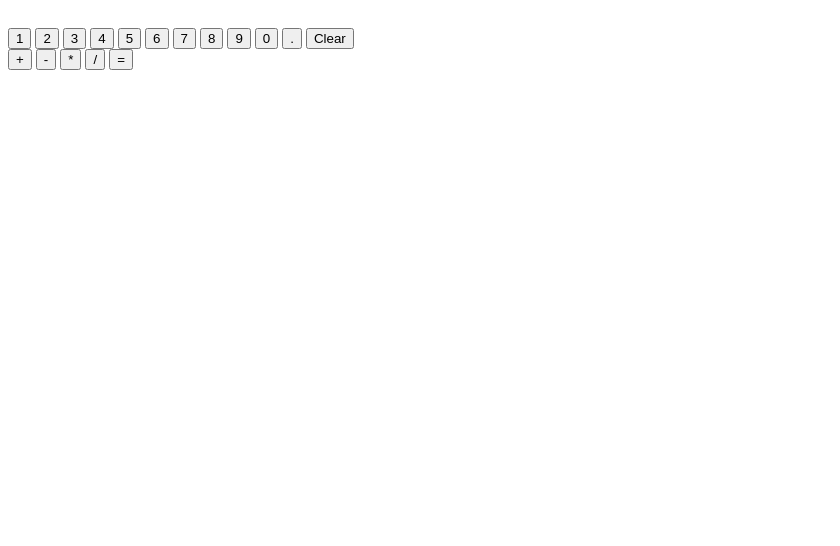
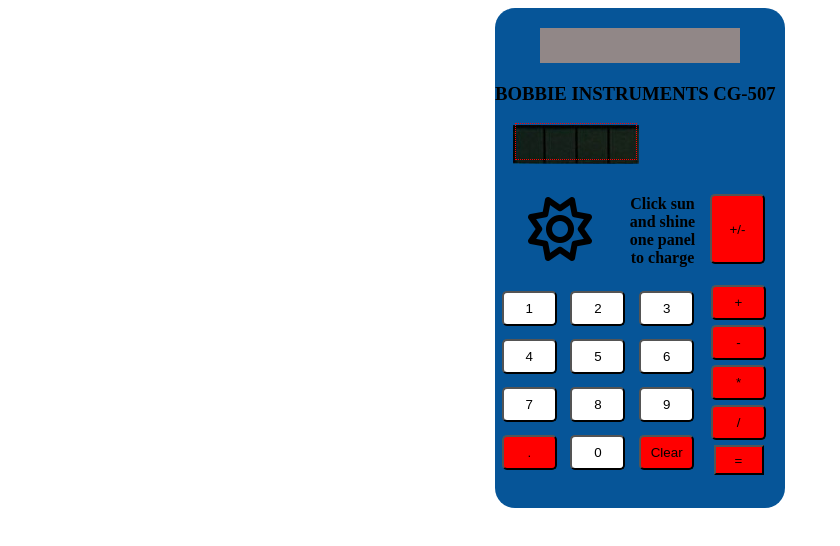
Before and after one commit to JuniorJr4/Calculator, a plain HTML site: page index.html in a window 1280 px wide. Shown: the whole page, without its empty margins (0-840 px from the left). Drawn offline with Linux system fonts and the light colour scheme.

Commit message:
add css and charge mode. to finish

```diff
--- a/index.html
+++ b/index.html
@@ -5,34 +5,54 @@
     <meta charset="UTF-8">
     <meta http-equiv="X-UA-Compatible" content="IE=edge">
     <meta name="viewport" content="width=device-width, initial-scale=1.0">
+    <script src="https://kit.fontawesome.com/614d2f61fa.js" crossorigin="anonymous"></script>
     <link rel="stylesheet" href="style.css">
     <title>Document</title>
 </head>
 
 <body>
-    <div class="display-container">
-        <div class="display"></div>
-    </div>
-    <div class="number-btns">
-        <button class="number" value="1">1</button>
-        <button class="number" value="2">2</button>
-        <button class="number" value="3">3</button>
-        <button class="number" value="4">4</button>
-        <button class="number" value="5">5</button>
-        <button class="number" value="6">6</button>
-        <button class="number" value="7">7</button>
-        <button class="number" value="8">8</button>
-        <button class="number" value="9">9</button>
-        <button class="number" value="0">0</button>
-        <button class="number" value=".">.</button>
-        <button class="clear">Clear</button>
-    </div>
-    <div class="operator-btns">
-        <button class="operator" value="plus">+</button>
-        <button class="operator" value="minus">-</button>
-        <button class="operator" value="times">*</button>
-        <button class="operator" value="divided">/</button>
-        <button class="equals" value="equals">=</button>
+    <div class="shell">
+        <div class="display-container">
+            <span class="back">
+                <div class="display no-sun"></div>
+                <div class="fake-panel"></div>
+            </span>
+        </div>
+        <h3 class="title">BOBBIE INSTRUMENTS CG-507</h3>
+        <div class="solar-container">
+            <div class="solar"><img class="solar-panel" src="images/solar-panel.jpg"></div>
+
+        </div>
+        <div class="sun-container">
+            <div class="sun"><i class="fa-regular fa-sun fa-4x"></i></div>
+            <h4 class="charge">Click sun and shine one panel to charge</h4>
+            <div class="top-btn">
+                <button class="plus-minus operator minus red" value="-">+/-</button>
+            </div>
+        </div>
+        <div class="all-btns">
+            <div class="number-btns">
+                <button class="number white" value="1">1</button>
+                <button class="number white" value="2">2</button>
+                <button class="number white" value="3">3</button>
+                <button class="number white" value="4">4</button>
+                <button class="number white" value="5">5</button>
+                <button class="number white" value="6">6</button>
+                <button class="number white" value="7">7</button>
+                <button class="number white" value="8">8</button>
+                <button class="number white" value="9">9</button>
+                <button class="number red" value=".">.</button>
+                <button class="number white" value="0">0</button>
+                <button class="clear number red">Clear</button>
+            </div>
+            <div class="operator-btns">
+                <button class="operator red" value="plus">+</button>
+                <button class="operator red" value="minus">-</button>
+                <button class="operator red" value="times">*</button>
+                <button class="operator red" value="divided">/</button>
+                <button class="equals red" value="equals">=</button>
+            </div>
+        </div>
     </div>
 
     <script src="script.js"></script>
--- a/script.js
+++ b/script.js
@@ -4,13 +4,19 @@ let operandInProgress = '';
 let operatorInProgress = false;
 let witchOperator = ''; //It's Halloween!
 
+const page = document.querySelector('html');
 const displayScreen = document.querySelector('.display');
 const allNumberButtons = document.querySelectorAll('.number');
 const allOperatorButtons = document.querySelectorAll('.operator');
 const clearButton = document.querySelector('.clear');
 const equalsButton = document.querySelector('.equals');
+const negativeSign = document.querySelector('.plus-minus');
+const charger = document.querySelector('.fa-sun');
+const solarPanel = document.querySelector('.fake-panel');
 
+charger.addEventListener('mousedown', readyCharge);
 
+negativeSign.addEventListener('click', plusMinus);
 
 allOperatorButtons.forEach(btn => {
     btn.addEventListener('click', operatorButtonClick);
@@ -23,12 +29,22 @@ allNumberButtons.forEach(btn => {
 clearButton.addEventListener('click', clearAll);
 equalsButton.addEventListener('click', equalsButtonClick);
 
+function charge() {
+    displayScreen.classList.remove('no-sun');
+}
+
+function readyCharge() {
+
+    page.style.cursor = "url('images/flashlight.cur'), auto"
+}
+
 function equalsButtonClick() {
     if (witchOperator === '') {
         return;
     }
     calculateExpression(witchOperator);
     operandInProgress = operand1;
+    //formatNumber(operandInProgress);
     operand1 = '';
     operatorInProgress = false;
     console.log('operand1: ' + operand1,
@@ -89,6 +105,10 @@ function calculateExpression(e) {
             operandInProgress = 1;
         } else if (operand1 === '') {
             operand1 = 1;
+        } else if (operandInProgress = '0') {
+            clearAll();
+            display('Does not compute!');
+            return;
         }
         operand1 = Number(operand1);
         operandInProgress = Number(operandInProgress);
@@ -124,8 +144,23 @@ function operatorButtonClick(e) {
         ' witch: ' + witchOperator);
 }
 
+function plusMinus(e) {
+    if (operandInProgress[0] !== '-') {
+        operandInProgress = e.target.value + operandInProgress;
+        display(operandInProgress);
+    } else if (operandInProgress[0] === '-') {
+        operandInProgress = operandInProgress.substring(1);
+        display(operandInProgress);
+    }
+    console.log('operand1: ' + operand1,
+        ' andIn: ' + operandInProgress,
+        ' atorIn: ' + operatorInProgress,
+        ' witch: ' + witchOperator);
+}
+
+
 function NumberButtonClick(e) {
-    if (e.target.value.length >= 10) return;
+    if (operandInProgress.length >= 10) return;
     if (e.target.value === '.' && operandInProgress % 1 != 0) return;
     if (operatorInProgress) {
         operatorInProgress = false;
@@ -167,7 +202,7 @@ function divide(x, y) {
 function formatNumber(num) {
     if (typeof (num) !== 'string') {
         num = num.limitDecimals(4);
-        num = String(num);
+        num = toString(num);
     }
     return num;
 }
@@ -185,5 +220,6 @@ Number.prototype.limitDecimals = function (n) {
 
 console.log(1234444444444.678999.limitDecimals(2.4691358022219753e+21), 1.5 % 1);
 console.log(Number('1.88888'));
-console.log(Number.round)
+console.log('hello'.substring(1));
 console.log(mult(1111111111, 2222222222222));
+console.log('555555');
--- a/style.css
+++ b/style.css
@@ -1,3 +1,218 @@
+* {}
+
+@font-face {
+    font-family: 'digFont';
+    src: url(fonts/DS-DIGI.TTF);
+}
+
+
+body {
+    display: flex;
+    justify-content: center;
+}
+
+.display-container {
+    display: flex;
+    height: 75px;
+    align-items: center;
+    justify-content: center;
+}
+
+.back {
+    background-color: rgb(145, 135, 135);
+    height: 35px;
+    width: 200px;
+
+}
+
+.ready-to-charge:hover~.display {
+
+
+}
+
+
+
+.fake-panel {
+    position: fixed;
+    height: 35px;
+    width: 120px;
+    border: 1px dotted red;
+    transform: translate(-25px, 60px);
+    z-index: 1000;
+}
+
+.no-sun {
+    animation: fadeOut 8s forwards;
+
+
+    -webkit-animation: fadeOut 8s forwards;
+    -moz-animation: fadeOut 8s forwards;
+    -o-animation: fadeOut 8s forwards;
+    -ms-animation: fadeOut 8s forwards;
+}
+
+@keyframes fadeOut {
+    0% {
+        opacity: 1;
+    }
+
+    100% {
+        opacity: 0;
+    }
+}
+
+@-moz-keyframes fadeOut {
+    0% {
+        opacity: 1;
+    }
+
+    100% {
+        opacity: 0;
+    }
+}
+
+@-webkit-keyframes fadeOut {
+    0% {
+        opacity: 1;
+    }
+
+    100% {
+        opacity: 0;
+    }
+}
+
+@-o-keyframes fadeOut {
+    0% {
+        opacity: 1;
+    }
+
+    100% {
+        opacity: 0;
+    }
+}
+
+@-ms-keyframes fadeOut {
+    0% {
+        opacity: 1;
+    }
+
+    100% {
+        opacity: 0;
+    }
+}
+
+
 .display {
-    height: 20px;
+    text-align: right;
+    font-size: 35px;
+
+    background-color: rgb(145, 135, 135);
+    height: 35px;
+    width: 200px;
+    font-family: digFont;
 }
+
+.number-btns {
+    display: grid;
+    column-gap: 0;
+    grid-template-columns: auto auto auto;
+    align-items: center;
+    width: 206px;
+    justify-items: center;
+}
+
+.all-btns {
+    display: flex;
+
+    height: 192px;
+
+}
+
+.operator-btns {
+    display: grid;
+    width: 75px;
+    grid-template-columns: 1;
+    justify-items: center;
+    row-gap: 3px;
+    align-items: center;
+}
+
+.shell {
+    background-color: #065598;
+    display: flex;
+    flex-direction: column;
+    border-radius: 20px;
+    width: 290px;
+    height: 500px;
+    align-items: stretch;
+    /*background-image: url('calcshell.jpg');*/
+}
+
+.number {
+    width: 55px;
+    height: 35px;
+    border-radius: 5px;
+}
+
+.operator {
+    width: 55px;
+    height: 35px;
+    border-radius: 5px;
+}
+
+.equals {
+    width: 50px;
+    height: 30px;
+}
+
+.solar-container {
+    display: flex;
+    height: 51px;
+}
+
+.title {
+    margin: 0;
+    height: 40px;
+}
+
+.sun-container {
+    height: 110px;
+    display: flex;
+}
+
+.sun {
+    display: flex;
+    width: 130px;
+    align-items: center;
+    justify-content: center;
+}
+
+.top-btn {
+    display: flex;
+    width: 75px;
+    justify-content: center;
+    align-items: center;
+}
+
+.minus {
+    height: 70px;
+}
+
+.solar-panel {
+    position: relative;
+    top: 2px;
+    left: 18px;
+}
+
+.charge {
+    text-align: center;
+    width: 75px;
+}
+
+.white {
+    background-color: white;
+}
+
+.red {
+    background-color: red;
+}
```
Also changed, not shown: calcshell.jpg (added), fonts/DIGITAL.TXT (added), fonts/DS-DIGI.TTF (added), fonts/DS-DIGIB.TTF (added), fonts/DS-DIGII.TTF (added), fonts/DS-DIGIT.TTF (added), images/solar-panel.jpg (added), 1 other file.
